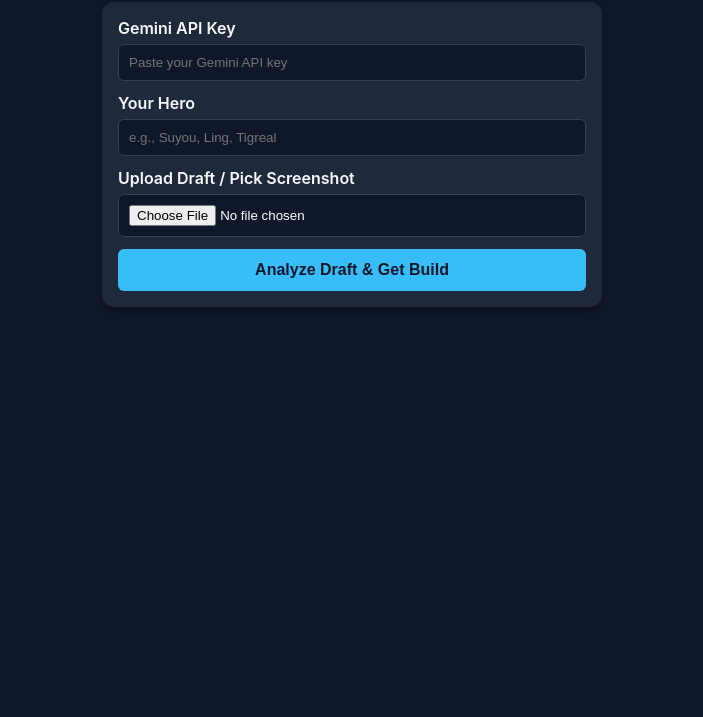
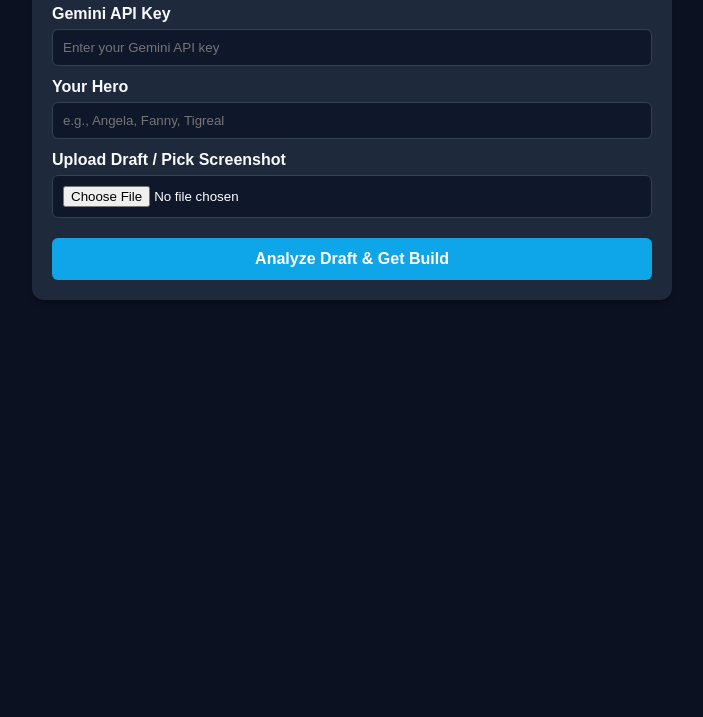
Before and after one commit to koushikshety/Mlbb-new, a plain HTML site: page index.html in a window 1280 px wide. Shown: the part 83-800 px from the top of the page, without its empty margins (288-991 px from the left). Drawn offline with Linux system fonts and the light colour scheme.

Commit message:
Refactor index.html for better layout and design
Updated styling and structure of the HTML document for improved layout and user experience.

```diff
--- a/index.html
+++ b/index.html
@@ -1,104 +1,88 @@
 <!DOCTYPE html>
 <html lang="en">
 <head>
-  <meta charset="UTF-8">
-  <meta name="viewport" content="width=device-width, initial-scale=1.0">
-  <title>MLBB AI Draft Companion</title>
+  <meta charset="UTF-8" />
+  <meta name="viewport" content="width=device-width, initial-scale=1.0" />
+  <title>MLBB Draft Companion</title>
   <style>
-    :root {
-      --bg-color: #0f172a;
-      --card-bg: #1e293b;
-      --accent-color: #38bdf8;
-      --text-color: #f8fafc;
+    body {
+      background-color: #0b1120;
+      color: #f8fafc;
+      font-family: Arial, sans-serif;
+      margin: 0;
+      padding: 20px;
     }
-    body {
-      font-family: -apple-system, BlinkMacSystemFont, "Segoe UI", Roboto, sans-serif;
-      background-color: var(--bg-color);
-      color: var(--text-color);
-      margin: 0;
-      padding: 16px;
-    }
-    .container {
-      max-width: 500px;
-      margin: 0 auto;
+    .card {
+      background-color: #1e293b;
+      border-radius: 12px;
+      padding: 20px;
+      max-width: 600px;
+      margin: 0 auto 20px auto;
+      box-shadow: 0 4px 6px -1px rgba(0,0,0,0.3);
     }
     h2 {
       text-align: center;
-      color: var(--accent-color);
-    }
-    .card {
-      background: var(--card-bg);
-      padding: 16px;
-      border-radius: 12px;
-      margin-bottom: 16px;
-      box-shadow: 0 4px 6px rgba(0,0,0,0.3);
+      color: #38bdf8;
+      margin-top: 0;
     }
     label {
       display: block;
-      margin-bottom: 6px;
-      font-weight: 600;
+      margin: 12px 0 6px;
+      font-weight: bold;
     }
-    input[type="text"], input[type="file"], input[type="password"] {
+    input[type="text"], input[type="password"], input[type="file"] {
       width: 100%;
       padding: 10px;
-      margin-bottom: 12px;
       border-radius: 6px;
       border: 1px solid #334155;
-      background: #0f172a;
+      background-color: #0f172a;
       color: #fff;
       box-sizing: border-box;
     }
     button {
       width: 100%;
+      margin-top: 20px;
       padding: 12px;
-      background: var(--accent-color);
       border: none;
       border-radius: 6px;
-      color: #0f172a;
+      background-color: #0ea5e9;
+      color: white;
       font-weight: bold;
+      cursor: pointer;
       font-size: 16px;
-      cursor: pointer;
     }
-    button:disabled {
-      background: #64748b;
+    button:hover {
+      background-color: #0284c7;
     }
     #output {
       white-space: pre-wrap;
+      word-break: break-word;
       line-height: 1.5;
     }
   </style>
-  <!-- Google Gen AI SDK -->
-  <script type="importmap">
-    {
-      "imports": {
-        "@google/genai": "https://esm.run/@google/genai"
-      }
-    }
-  </script>
 </head>
 <body>
-  <div class="container">
+
+  <div class="card">
     <h2>🛡️ MLBB Draft Companion</h2>
 
-    <div class="card">
     <label for="apiKey">Gemini API Key</label>
-      <input type="password" id="apiKey" placeholder="Paste your Gemini API key">
+    <input type="password" id="apiKey" placeholder="Enter your Gemini API key" />
 
     <label for="heroInput">Your Hero</label>
-      <input type="text" id="heroInput" placeholder="e.g., Suyou, Ling, Tigreal">
+    <input type="text" id="heroInput" placeholder="e.g., Angela, Fanny, Tigreal" />
 
     <label for="imageInput">Upload Draft / Pick Screenshot</label>
-      <input type="file" id="imageInput" accept="image/*">
+    <input type="file" id="imageInput" accept="image/*" />
 
     <button id="analyzeBtn">Analyze Draft & Get Build</button>
   </div>
 
   <div class="card" id="resultCard" style="display: none;">
     <h3>Analysis & Recommendation</h3>
-      <div id="output">Processing...</div>
-    </div>
+    <div id="output">Preparing analysis...</div>
   </div>
 
-  <script type="module" src="app.js"></script>
+  <script src="script.js"></script>
 </body>
 </html>
```
Lines whose indentation alone changed are shown as unchanged.
